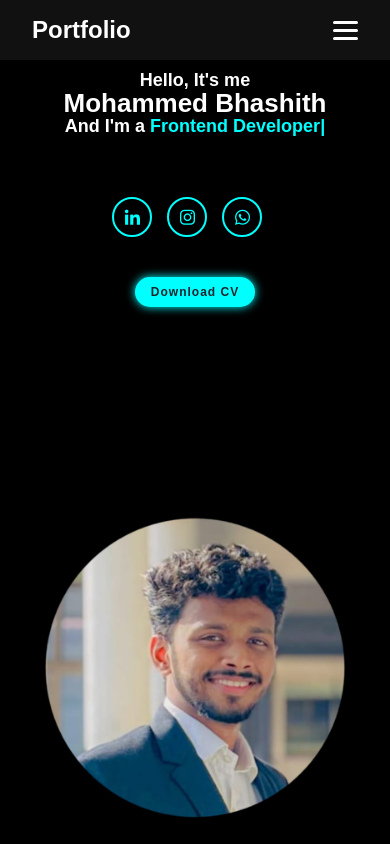
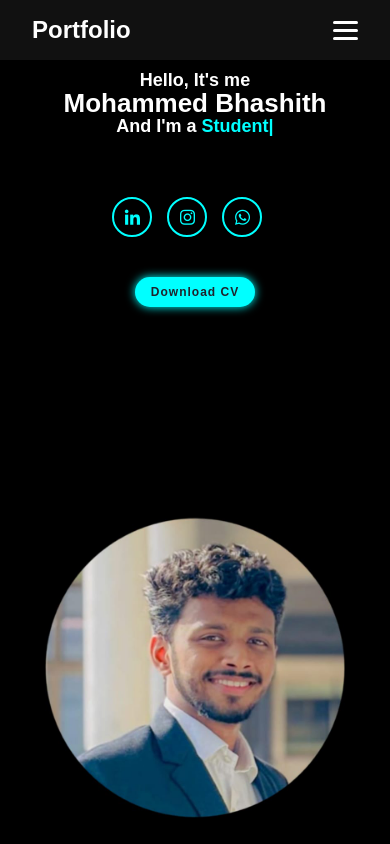
Before and after one commit to Baashi786/my-portfolio, a React (Vite) app: page / in a window 390 px wide. Shown: the top 844 px of the page. Built offline with nearby package versions, Linux system fonts and the light colour scheme.

Commit message:
Updated media queries for responsive design

```diff
--- a/src/components/Home.jsx
+++ b/src/components/Home.jsx
@@ -7,7 +7,7 @@ const Home = () => {
 
   useEffect(() => {
     const typed = new Typed(typedElement.current, {
-      strings: ["Student", "Frontend Developer"],
+      strings: ["Web Developer", "Student"],
       typeSpeed: 100,
       backSpeed: 100,
       backDelay: 1000,
@@ -28,8 +28,8 @@ const Home = () => {
 
         <div className="social-media">
           <a href="https://www.linkedin.com/in/mohammed-bhashith-328969274" target="_blank" rel="noreferrer" style={{ "--i": 7 }}>
-  <i className='bx bxl-linkedin'></i>
-</a>
+            <i className='bx bxl-linkedin'></i>
+          </a>
           <a href="https://www.instagram.com/_.bachi._07" target="_blank" rel="noreferrer" style={{ "--i": 8 }}><i className='bx bxl-instagram'></i></a>
           <a href="https://wa.me/9731093787" target="_blank" rel="noreferrer" style={{ "--i": 9 }}><i className='bx bxl-whatsapp'></i></a>
         </div>
```
Also changed, not shown: src/script.js (+6 -5 lines).
